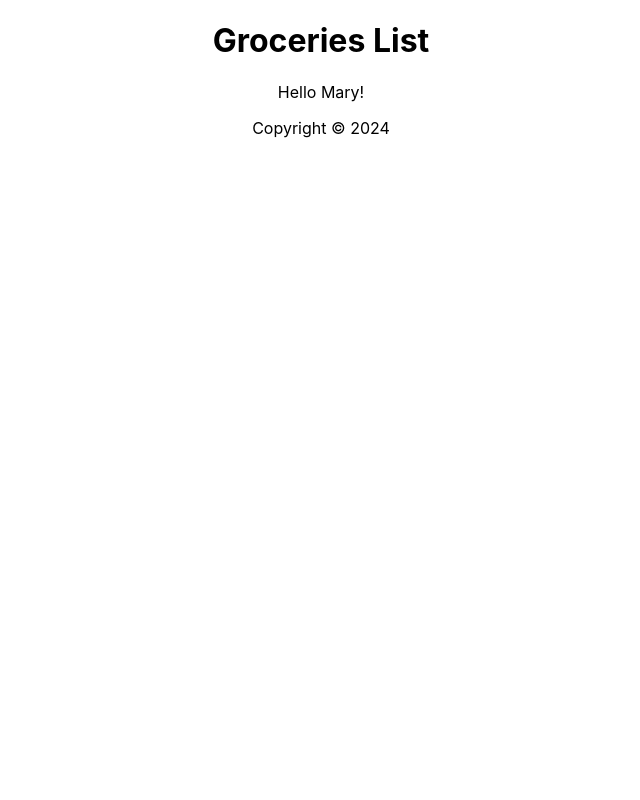
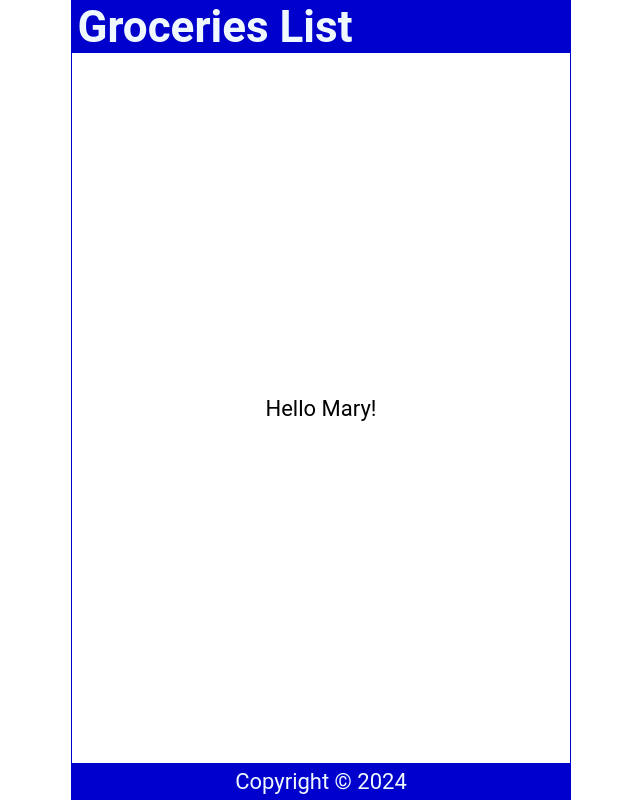
Before and after one commit to saswatlevin/React-List-App, a React (Create React App) app: page / in a window 1280 px wide. Shown: the whole page, without its empty margins (319-959 px from the left). Built offline with nearby package versions, Linux system fonts and the light colour scheme.

Commit message:
Copied index.css from Chapter 4 of gitdagray <<Chapter 4 | 01tut>>

```diff
--- a/src/index.css
+++ b/src/index.css
@@ -1,13 +1,59 @@
+* {
+  margin: 0;
+  padding: 0;
+  box-sizing: border-box;
+}
+
+html {
+  font-size: 22px;
+}
+
 body {
-  margin: 0;
-  font-family: -apple-system, BlinkMacSystemFont, 'Segoe UI', 'Roboto', 'Oxygen',
+  min-height: 100vh;
+  font-family: 'Roboto', 'Oxygen',
     'Ubuntu', 'Cantarell', 'Fira Sans', 'Droid Sans', 'Helvetica Neue',
     sans-serif;
   -webkit-font-smoothing: antialiased;
   -moz-osx-font-smoothing: grayscale;
 }
 
-code {
-  font-family: source-code-pro, Menlo, Monaco, Consolas, 'Courier New',
-    monospace;
+.App {
+  display: flex;
+  flex-direction: column;
+  justify-content: center;
+  align-items: center;
+  height: 100vh;
+  width: 100%;
+  max-width: 500px;
+  border: 1px solid mediumblue;
+  margin: auto;
 }
+
+header {
+  width: 100%;
+  padding: 0 0.25em;
+  background-color: mediumblue;
+  color: aliceblue;
+  display: flex;
+  justify-content: space-between;
+  align-items: center;
+}
+
+main {
+  width: 100%;
+  display: flex;
+  flex-direction: column;
+  flex-grow: 1;
+  justify-content: center;
+  align-items: center;
+  overflow-y: auto;
+}
+
+footer {
+  width: 100%;
+  padding: 0.25em;
+  background-color: mediumblue;
+  color: aliceblue;
+  display: grid;
+  place-content: center;
+}
```
